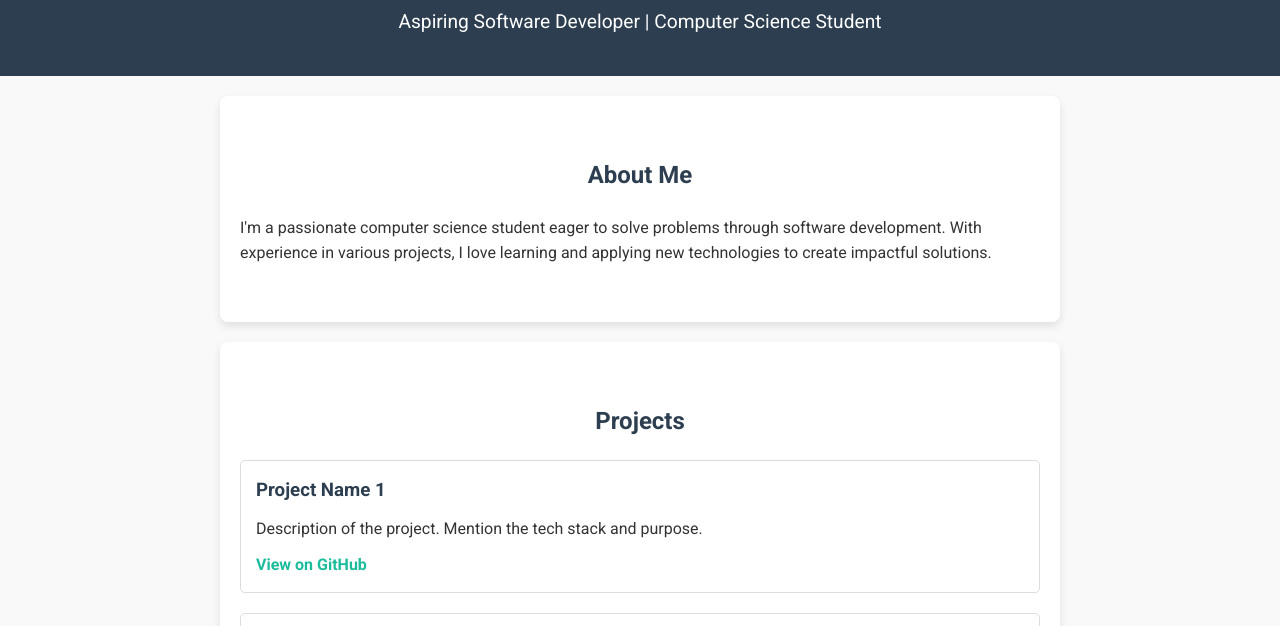
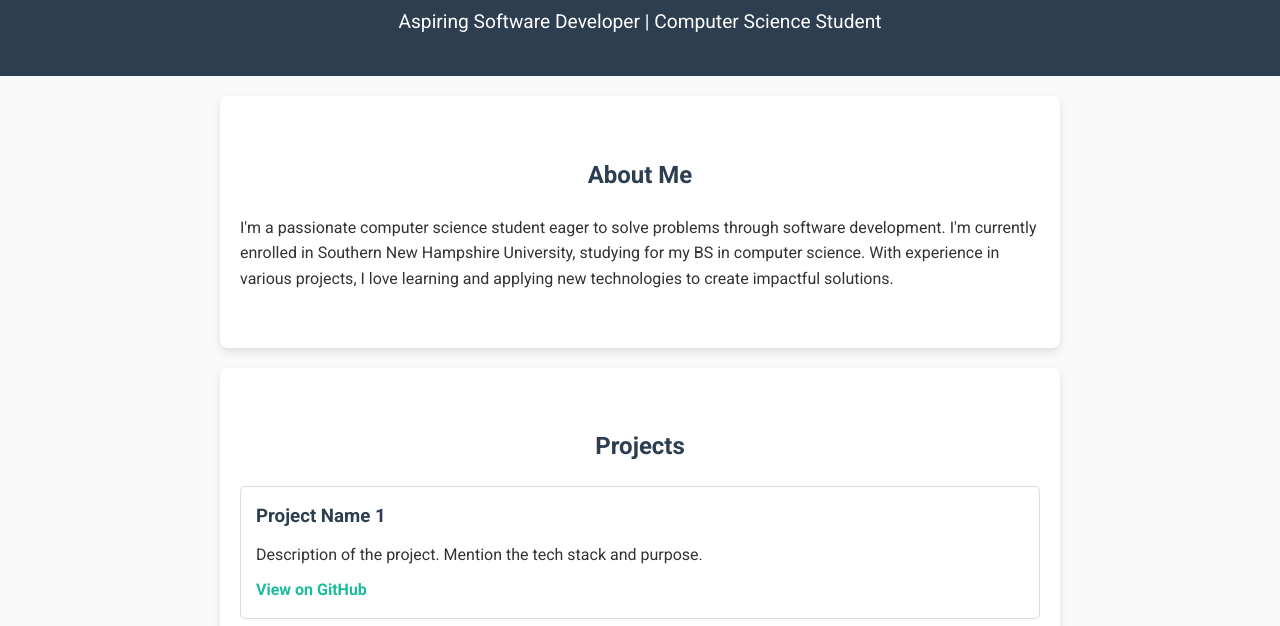
Before and after one commit to tbradn/project-website, a plain HTML site: page index.html in a window 1280 px wide. Shown: the part 149-775 px from the top of the page. Drawn offline with Linux system fonts and the light colour scheme.

Commit message:
Update index.html

```diff
--- a/index.html
+++ b/index.html
@@ -25,7 +25,7 @@
 
     <section id="about">
         <h2>About Me</h2>
-        <p>I'm a passionate computer science student eager to solve problems through software development. With experience in various projects, I love learning and applying new technologies to create impactful solutions.</p>
+        <p>I'm a passionate computer science student eager to solve problems through software development. I'm currently enrolled in Southern New Hampshire University, studying for my BS in computer science. With experience in various projects, I love learning and applying new technologies to create impactful solutions.</p>
     </section>
 
     <section id="projects">
```
